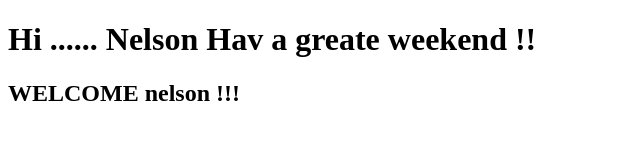
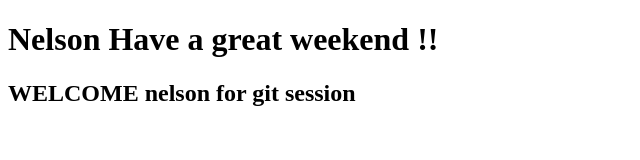
Before and after one commit to anjanelson2001/web, a plain HTML site: page index.html in a window 1280 px wide. Shown: the whole page, without its empty margins (0-640 px from the left). Drawn offline with Linux system fonts and the light colour scheme.

Commit message:
Code changes done by nelson

```diff
--- a/index.html
+++ b/index.html
@@ -5,8 +5,8 @@
 </head>
 <body>
 
-<h1>Hi ...... Nelson Hav a greate weekend !!</h1>
-<h2>WELCOME nelson !!!</h2>
+<h1>Nelson Have a great weekend !! </h1>
+<h2>WELCOME nelson for git session</h2>
 
 </body>
 </html>
```
